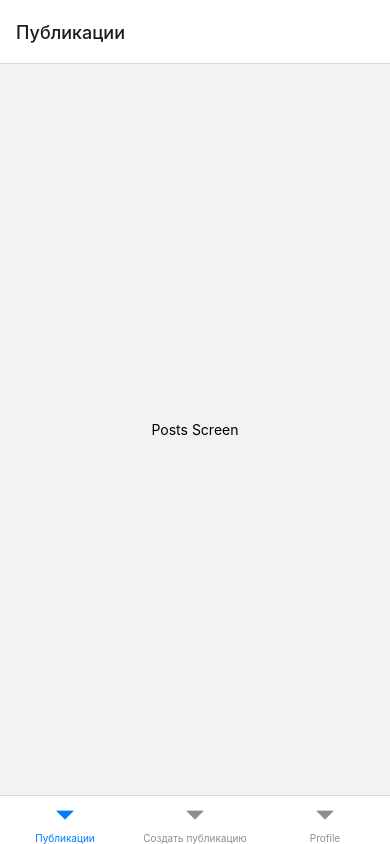
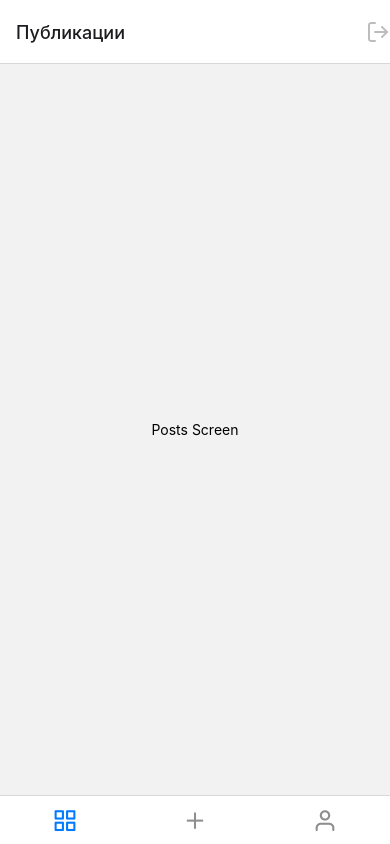
Before and after one commit to Dmytro80/rn-socials, a React Native app: screen /Home in a window 390 px wide. Built offline with nearby package versions, Linux system fonts and the light colour scheme.

Commit message:
add logOut button

```diff
--- a/Screens/mainScreen/Home.js
+++ b/Screens/mainScreen/Home.js
@@ -1,20 +1,53 @@
 import React from "react";
+import { TouchableWithoutFeedback } from "react-native";
 import { createBottomTabNavigator } from "@react-navigation/bottom-tabs";
 import PostsScreen from "./PostsScreen";
 import CreatePostsScreen from "./CreatePostsScreen";
 import ProfileScreen from "./ProfileScreen";
+import { Feather } from "@expo/vector-icons";
 
 const Tab = createBottomTabNavigator();
 
 export default function Home() {
   return (
-    <Tab.Navigator>
-      <Tab.Screen name="Публикации" component={PostsScreen} />
-      <Tab.Screen name="Создать публикацию" component={CreatePostsScreen} />
+    <Tab.Navigator tabBarOptions={{ showLabel: false }}>
+      <Tab.Screen
+        name="Posts"
+        component={PostsScreen}
+        options={{
+          title: "Публикации",
+          tabBarIcon: ({ focused, color, size }) => (
+            <Feather name="grid" size={size} color={color} />
+          ),
+          headerRight: () => (
+            <TouchableWithoutFeedback
+              style={{ paddingRight: 10 }}
+              // onPress={() => navigation.navigate("Login")}
+            >
+              <Feather name="log-out" size={24} color="#BDBDBD" />
+            </TouchableWithoutFeedback>
+          ),
+        }}
+      />
+      <Tab.Screen
+        name="CreatePosts"
+        component={CreatePostsScreen}
+        options={{
+          title: "Создать публикацию",
+          tabBarIcon: ({ focused, color, size }) => (
+            <Feather name="plus" size={size} color={color} />
+          ),
+        }}
+      />
       <Tab.Screen
         name="Profile"
         component={ProfileScreen}
-        options={{ headerShown: false }}
+        options={{
+          headerShown: false,
+          tabBarIcon: ({ focused, color, size }) => (
+            <Feather name="user" size={size} color={color} />
+          ),
+        }}
       />
     </Tab.Navigator>
   );
--- a/package.json
+++ b/package.json
@@ -9,6 +9,7 @@
     "web": "expo start --web"
   },
   "dependencies": {
+    "@expo/vector-icons": "^13.0.0",
     "@react-native-community/masked-view": "^0.1.11",
     "@react-navigation/bottom-tabs": "^6.5.2",
     "@react-navigation/native": "^6.1.1",
```
Also changed, not shown: 1 other file (tests, documents, lock files or other folders).
